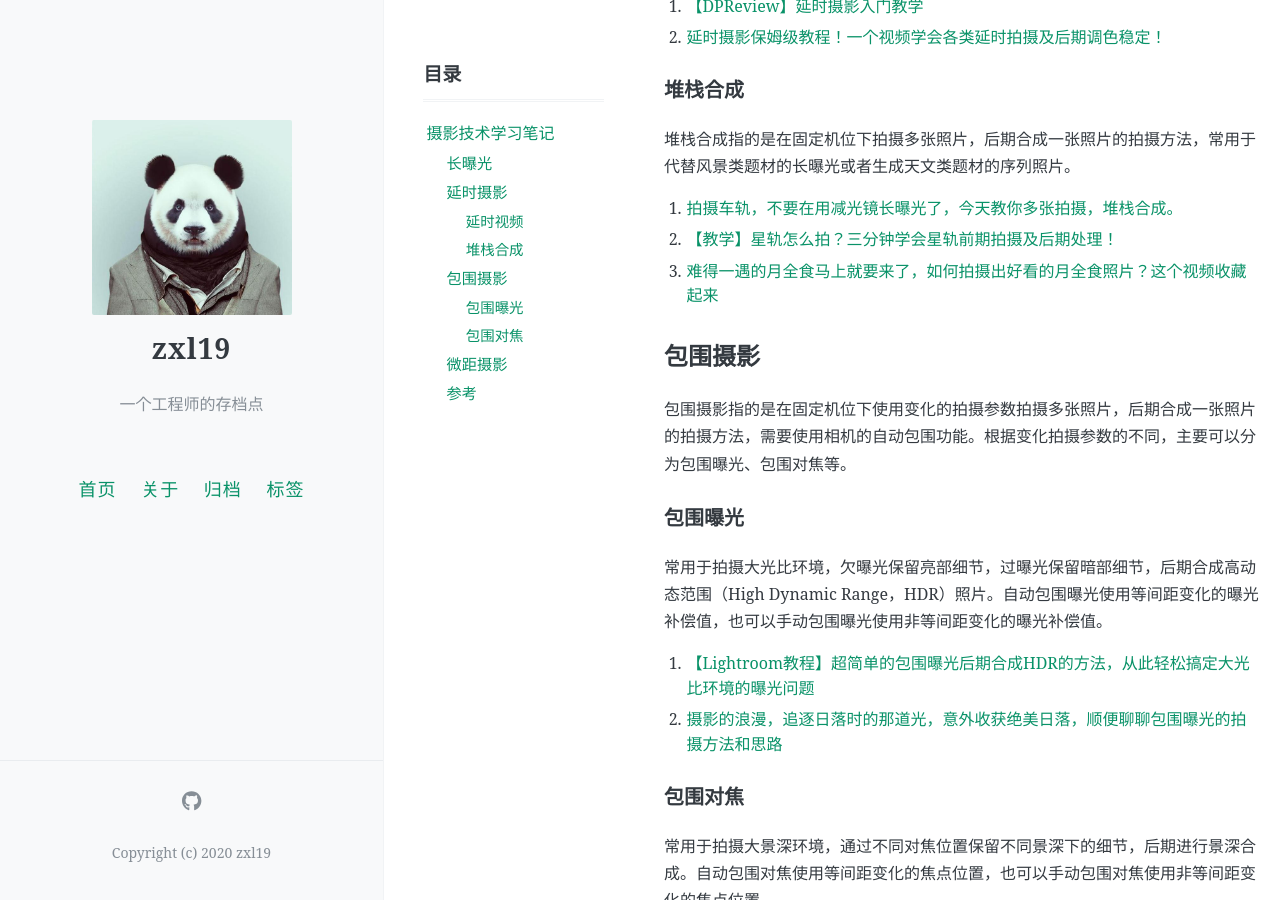
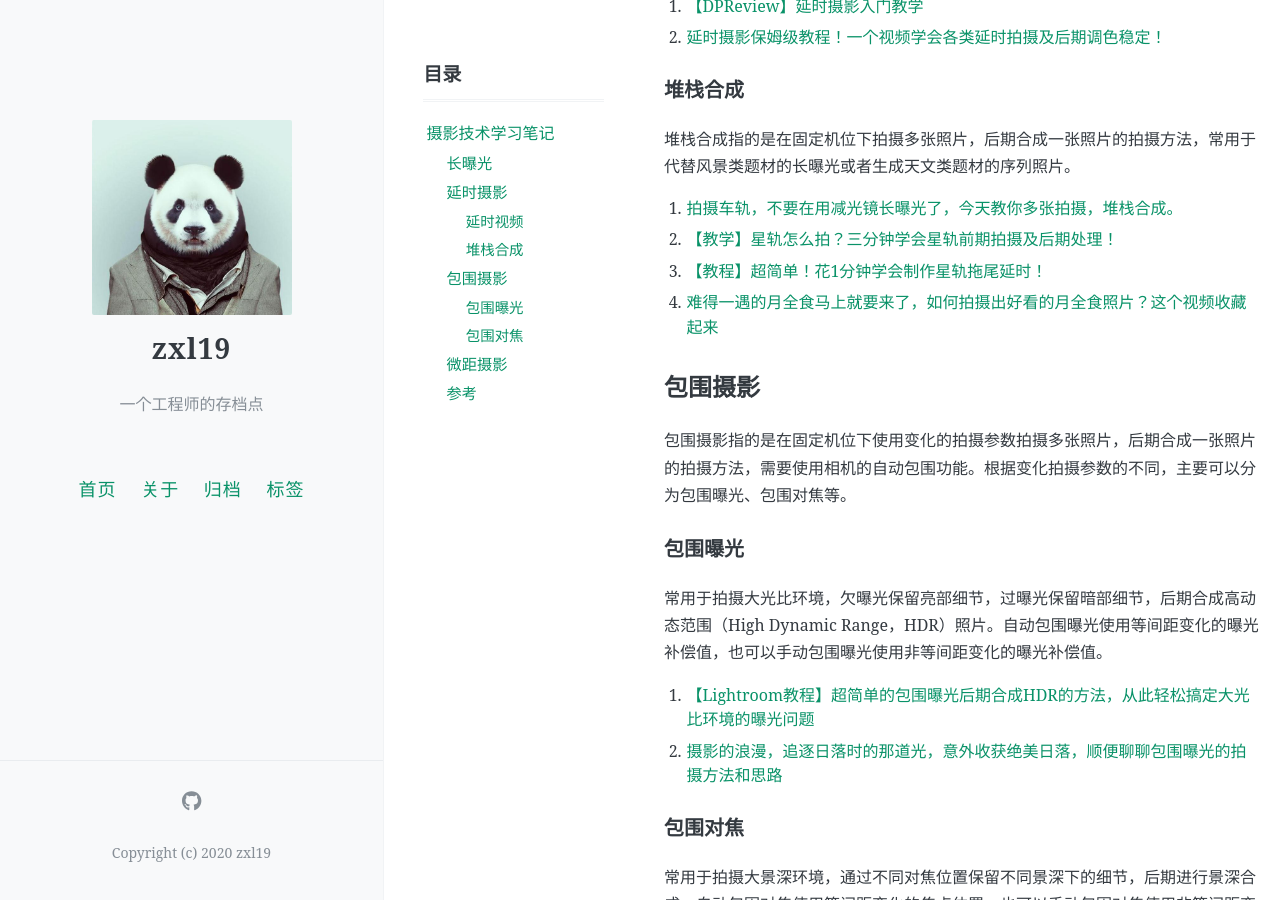
Before and after one commit to zxl19/zxl19.github.io, a Jekyll site: the page built from _posts/2023-01-26-photography-technique.md, in a window 1280 px wide and 900 px high, scrolled down 1150 px. Built offline with Jekyll 4.4.1, drawn with Linux system fonts in a browser that asks for light colours; comment, search, counter and statistics services are not loaded.

Commit message:
Update 2023-01-26-photography-technique.md

```diff
--- a/_posts/2023-01-26-photography-technique.md
+++ b/_posts/2023-01-26-photography-technique.md
@@ -47,7 +47,8 @@ pinned: false
 
 1. [拍摄车轨，不要在用减光镜长曝光了，今天教你多张拍摄，堆栈合成。](https://www.bilibili.com/video/BV1qa41147mn)
 2. [【教学】星轨怎么拍？三分钟学会星轨前期拍摄及后期处理！](https://www.bilibili.com/video/BV1oK411q7Mi)
-3. [难得一遇的月全食马上就要来了，如何拍摄出好看的月全食照片？这个视频收藏起来](https://www.bilibili.com/video/BV1YD4y1t7YB)
+3. [【教程】超简单！花1分钟学会制作星轨拖尾延时！](https://www.bilibili.com/video/BV1i8411u7PL)
+4. [难得一遇的月全食马上就要来了，如何拍摄出好看的月全食照片？这个视频收藏起来](https://www.bilibili.com/video/BV1YD4y1t7YB)
 
 ## 包围摄影
 
```
